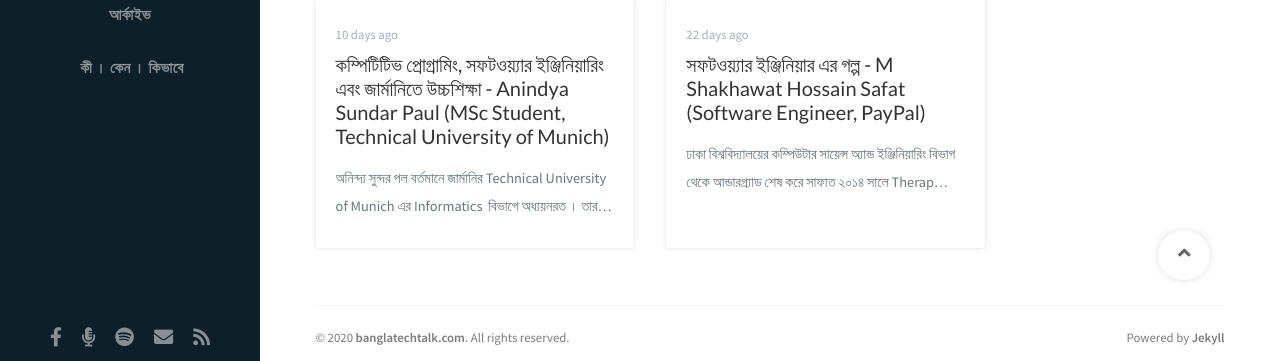
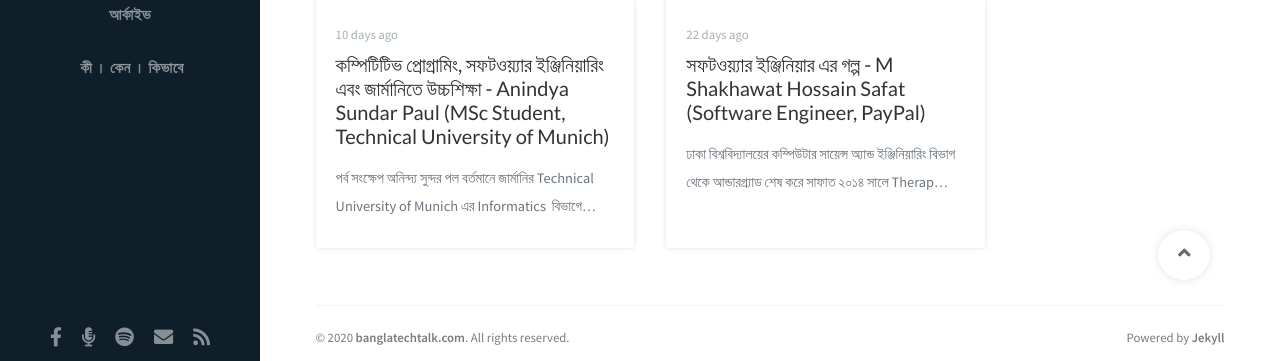
Before and after one commit to bangla-tech-talk/banglatechtalk-com, a Jekyll site: the page built from _posts/2020-08-01-what-is-podcast.md, in a window 1280 px wide and 900 px high, scrolled down 842 px. Shown: the part 515-876 px from the top of the window. Built offline with Jekyll 4.4.1, drawn with Linux system fonts in a browser that asks for light colours; nearby versions of some CDN libraries; some web fonts are replaced; comment, search, counter and statistics services are not loaded.

Commit message:
Update 2020-08-17-e-002-anindya.md

```diff
--- a/_posts/2020-08-17-e-002-anindya.md
+++ b/_posts/2020-08-17-e-002-anindya.md
@@ -31,6 +31,8 @@
 podlove: true
 multi_lang: true
 ---
+## পর্ব সংক্ষেপ
+
 অনিন্দ্য সুন্দর পল বর্তমানে জার্মানির [Technical University of Munich](https://www.tum.de/) এর [Informatics](https://www.in.tum.de/en/)  বিভাগে অধ্যয়নরত ।
 
 ![Anindya Sundar Paul](https://raw.githubusercontent.com/bangla-tech-talk/image-hosting/master/anindya1.jpg)
```
